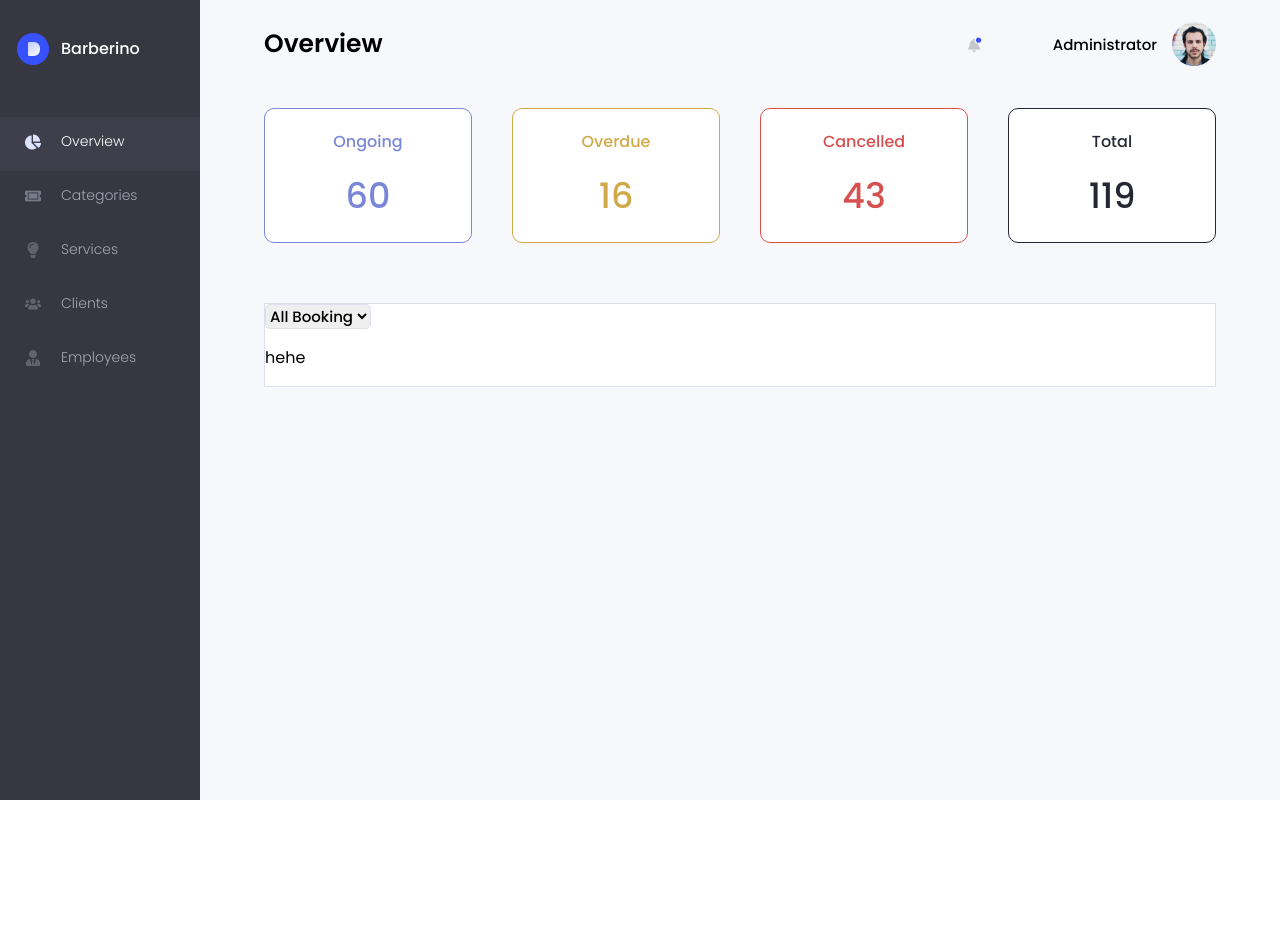
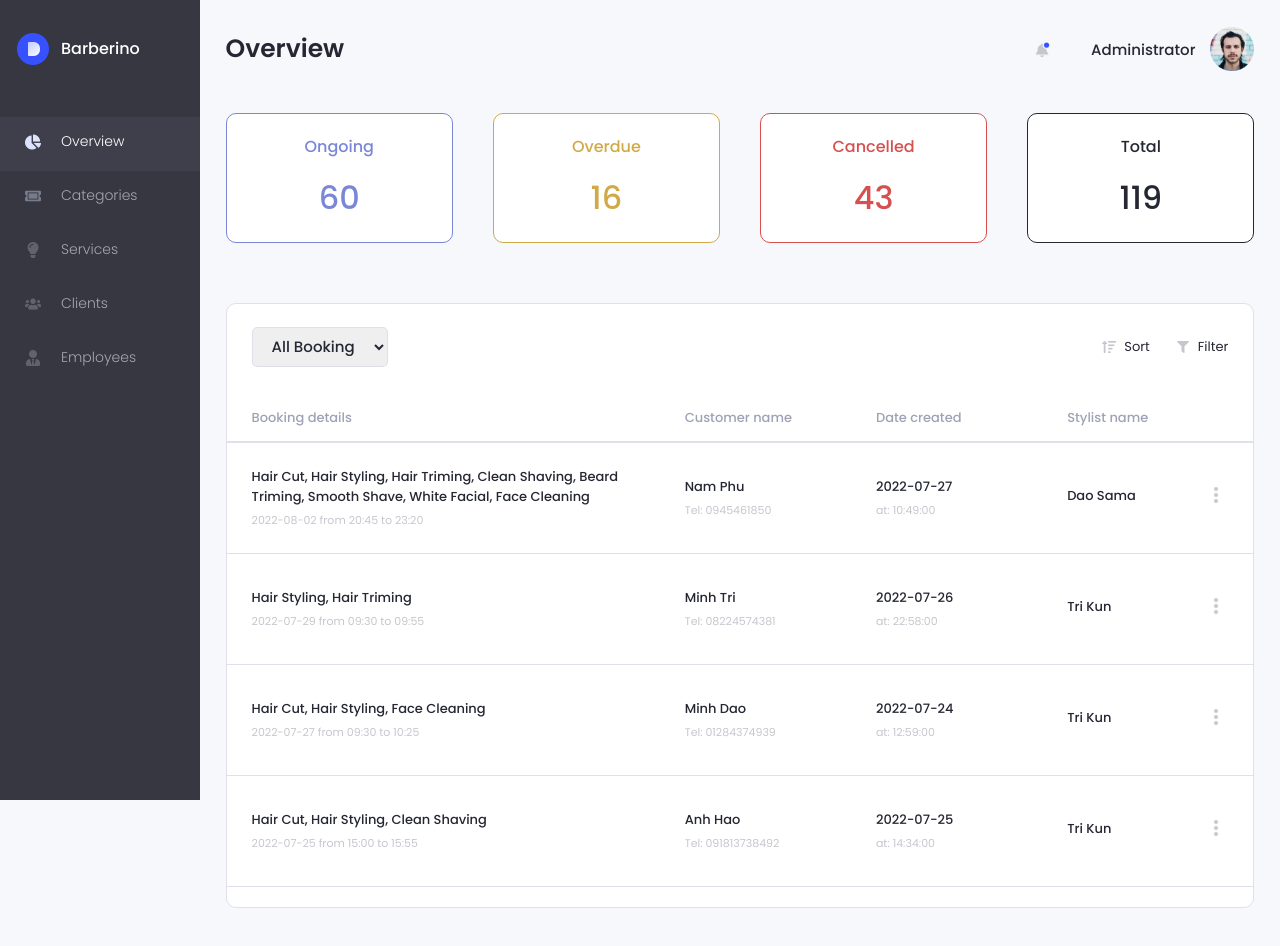
Before and after one commit to ITEC-Group-DPT/barberino_fe, a React (Create React App) app: page /admin in a window 1280 px wide. Shown: the top 946 px of the page. Before the commit the page ends 800 px from the top, so only its background shows below. Built offline with nearby package versions, Linux system fonts and the light colour scheme.

Commit message:
added booking list

```diff
--- a/src/_library.scss
+++ b/src/_library.scss
@@ -1,4 +1,5 @@
 $orange: #ffc009 !default;
+$black: #252733 !default;
 
 /// Block Element
 @mixin element($element) {
@@ -6,9 +7,10 @@ $orange: #ffc009 !default;
     @content;
   }
 }
+
 /// Block Modifier
 @mixin modifier($modifier) {
   &--#{$modifier} {
     @content;
   }
-} ;
+}
--- /dev/null
+++ b/src/component/bookingItem/bookingItem.jsx
@@ -0,0 +1,62 @@
+import React from "react";
+import "./bookingItem.scss";
+import { moreIc } from "constants/icon";
+
+const BookingItem = ({
+  id,
+  services,
+  startDate,
+  endDate,
+  cusName,
+  phoneNum,
+  dateCreated,
+  stylist,
+  status,
+}) => {
+  const duration = `${startDate.slice(0, 10)} from ${startDate.slice(
+    10,
+    -3
+  )} to ${endDate.slice(10, -3)}`;
+
+  let servicesText = "";
+  services.forEach((serv) => {
+    servicesText += `${serv}, `;
+  });
+  servicesText = servicesText.slice(0, -2);
+
+  const date = dateCreated.split(" ");
+
+  return (
+    <div className="bookIt">
+      <div className="bookIt__col">
+        <div>
+          <p className="boldText">{servicesText}</p>
+          <p className="blurText">{duration}</p>
+        </div>
+      </div>
+
+      <div className="bookIt__col">
+        <div>
+          <p className="boldText">{cusName}</p>
+          <p className="blurText">{`Tel: ${phoneNum}`}</p>
+        </div>
+      </div>
+
+      <div className="bookIt__col">
+        <div>
+          <p className="boldText">{date[0]}</p>
+          <p className="blurText">{`at: ${date[1]}`}</p>
+        </div>
+      </div>
+
+      <div className="bookIt__col bookIt__col--last">
+        <p className="boldText boldText--last">{stylist}</p>
+        <button className="moreBtn" type="button">
+          <img className="img img--24" src={moreIc} alt="moreBth" />
+        </button>
+      </div>
+    </div>
+  );
+};
+
+export default BookingItem;
--- /dev/null
+++ b/src/component/bookingItem/bookingItem.scss
@@ -0,0 +1,51 @@
+@import "../../library";
+
+.bookIt {
+  display: grid;
+  grid-template-columns: 2.5fr 1fr 1fr 1fr;
+  column-gap: 30px;
+  padding: 0 25px;
+  height: 110px;
+
+  @include element("col") {
+    display: flex;
+    align-items: center;
+
+    @include modifier("last") {
+        justify-content: space-between;
+    }
+  }
+}
+
+.lineBreak {
+  border: none;
+  height: 1px;
+  background: #dfe0eb;
+  margin: 0;
+}
+
+.boldText {
+  font-size: 13px;
+  font-weight: 500;
+  color: $black;
+  margin: 0 0 5px 0;
+
+  @include modifier("last") {
+    align-self: center;
+  }
+}
+
+.blurText {
+  font-size: 11px;
+  color: #c5c7cd;
+  margin: 0;
+}
+
+.moreBtn {
+  background: none;
+  border: none;
+  cursor: pointer;
+  height: fit-content;
+  align-self: center;
+  padding: 0vh;
+}
--- a/src/component/leftNav/leftNav.scss
+++ b/src/component/leftNav/leftNav.scss
@@ -1,7 +1,7 @@
 @import "../../library";
 
 .nav {
-  position: absolute;
+  position: fixed;
   left: 0;
   top: 0;
   background: #363740;
--- a/src/component/statBox/statBox.scss
+++ b/src/component/statBox/statBox.scss
@@ -14,7 +14,7 @@
 
     @include element("value") {
         text-align: center;
-        font-size: 35px;
+        font-size: 32px;
         font-weight: 500;
         margin: 0
     }
--- a/src/layout/dashboard/dashboard.scss
+++ b/src/layout/dashboard/dashboard.scss
@@ -2,12 +2,12 @@
 
 .main {
   background: #f7f8fc;
-  height: 100vh;
+  min-height: 100vh;
 }
 
 .dashboard {
   margin-left: 200px;
-  padding: 0px 5%;
+  padding: 5px 2% 50px 2%;
 
   @include element("header") {
     display: flex;
@@ -17,6 +17,7 @@
     @include element("title") {
       font-size: 25px;
       font-weight: 600;
+      color: $black;
     }
   }
 
@@ -30,6 +31,8 @@
   @include element("booking") {
     background: white;
     border: 1.5px #dfe0eb solid;
+    border-radius: 10px;
+    padding: 20px 0;
   }
 }
 
@@ -38,23 +41,74 @@
 
   @include element("user") {
     display: flex;
-    margin-left: 70px;
+    margin-left: 40px;
 
     @include element("name") {
       align-self: center;
       font-size: 15px;
       font-weight: 500;
       margin-right: 15px;
+      color: $black;
     }
   }
 }
 
 .menu {
+  display: flex;
+  justify-content: space-between;
+  padding: 0px 25px;
+
   @include element("status") {
     border-radius: 5px;
     border: 1.5px #dfe0eb solid;
     font-size: 15px;
     font-weight: 500;
+    padding: 0px 15px;
+    color: $black;
+    height: 40px;
+    align-self: center;
+    cursor: pointer;
+
+    &:focus-visible {
+      outline: 0;
+    }
+  }
+
+  @include element("filter") {
+    display: flex;
+
+    @include element("btn") {
+      display: flex;
+      margin-left: 25px;
+      cursor: pointer;
+
+      @include element("name") {
+        margin-left: 7px;
+        font-size: 13px;
+        color: $black;
+      }
+    }
+  }
+}
+
+.list {
+  margin-top: 25px;
+
+  @include element("title") {
+    display: grid;
+    grid-template-columns: 2.5fr 1fr 1fr 1fr;
+    column-gap: 30px;
+    padding: 0 25px;
+
+    @include element("name") {
+      color: #9FA2B4;
+      font-size: 13px;
+      font-weight: 500;
+    }
+  }
+
+  @include element("content") {
+
   }
 }
 
@@ -74,3 +128,14 @@
     width: 44px;
   }
 }
+
+.line {
+  border: none;
+  height: 2px;
+  background: #dfe0eb;
+  margin: 0;
+
+  @include modifier("thin") {
+    height: 1px;
+  }
+}
--- a/src/layout/dashboard/index.jsx
+++ b/src/layout/dashboard/index.jsx
@@ -2,7 +2,8 @@ import React, { useState, useEffect } from "react";
 import "./dashboard.scss";
 import LeftNav from "component/leftNav/leftNav";
 import StatBox from "component/statBox/statBox";
-import { notiIc, avatarIc } from "constants/icon";
+import BookingItem from "component/bookingItem/bookingItem";
+import { notiIc, avatarIc, sortIc, filterIc } from "constants/icon";
 
 const statistic = [
   {
@@ -24,14 +25,77 @@ const statistic = [
   },
 ];
 
+const bookingList = [
+  {
+    id: 92,
+    cusName: "Nam Phu",
+    phoneNum: "0945461850",
+    dateCreated: "2022-07-27 10:49:00",
+    startDate: "2022-08-02 20:45:00",
+    endDate: "2022-08-02 23:20:00",
+    empName: "Dao Sama",
+    status: "ongoing",
+    services: [
+      "Hair Cut",
+      "Hair Styling",
+      "Hair Triming",
+      "Clean Shaving",
+      "Beard Triming",
+      "Smooth Shave",
+      "White Facial",
+      "Face Cleaning",
+    ],
+  },
+  {
+    id: "91",
+    cusName: "Minh Tri",
+    phoneNum: "08224574381",
+    dateCreated: "2022-07-26 22:58:00",
+    startDate: "2022-07-29 09:30:00",
+    endDate: "2022-07-29 09:55:00",
+    empName: "Tri Kun",
+    status: "ongoing",
+    services: ["Hair Styling", "Hair Triming"],
+  },
+  {
+    id: "85",
+    cusName: "Minh Dao",
+    phoneNum: "01284374939",
+    dateCreated: "2022-07-24 12:59:00",
+    startDate: "2022-07-27 09:30:00",
+    endDate: "2022-07-27 10:25:00",
+    empName: "Tri Kun",
+    status: "overdue",
+    services: ["Hair Cut", "Hair Styling", "Face Cleaning"],
+  },
+  {
+    id: "90",
+    cusName: "Anh Hao",
+    phoneNum: "091813738492",
+    dateCreated: "2022-07-25 14:34:00",
+    startDate: "2022-07-25 15:00:00",
+    endDate: "2022-07-25 15:55:00",
+    empName: "Tri Kun",
+    status: "cancelled",
+    services: ["Hair Cut", "Hair Styling", "Clean Shaving"],
+  },
+];
+
 const statusList = ["All Booking", "Ongoing", "Overdue", "Cancelled"];
+const titleList = [
+  "Booking details",
+  "Customer name",
+  "Date created",
+  "Stylist name",
+];
 
 const Dashboard = () => {
   const [stats, setStats] = useState([]);
   const [selStatus, setSelStatus] = useState(statusList[0]);
+  const [bookings, setBookings] = useState([]);
 
   useEffect(() => {
-    // call api here
+    // call init api here
 
     setStats(statistic);
   }, []);
@@ -56,7 +120,11 @@ const Dashboard = () => {
 
             <div className="control__user">
               <p className="control__user__name">Administrator</p>
-              <img className="img img--44" src={avatarIc} alt="avatar" />
+              <img
+                className="img img--44"
+                src={avatarIc}
+                alt="avatar"
+              />
             </div>
           </div>
         </div>
@@ -64,7 +132,11 @@ const Dashboard = () => {
         <div className="dashboard__statistic">
           {stats &&
             stats.map((stat) => (
-              <StatBox title={stat.title} value={stat.value} />
+              <StatBox
+                key={stat.title}
+                title={stat.title}
+                value={stat.value}
+              />
             ))}
         </div>
 
@@ -82,8 +154,56 @@ const Dashboard = () => {
                 </option>
               ))}
             </select>
+
             <div className="menu__filter">
-              <p>hehe</p>
+              <div className="menu__filter__btn">
+                <img
+                  className="img img--16"
+                  src={sortIc}
+                  alt="noti"
+                />
+                <p className="menu__filter__btn__name">Sort</p>
+              </div>
+
+              <div className="menu__filter__btn">
+                <img
+                  className="img img--16"
+                  src={filterIc}
+                  alt="noti"
+                />
+                <p className="menu__filter__btn__name">Filter</p>
+              </div>
+            </div>
+          </div>
+
+          <div className="list">
+            <div className="list__title">
+              {titleList.map((title) => (
+                <p key={title} className="list__title__name">{title}</p>
+              ))}
+            </div>
+
+            <hr className="line" />
+
+            <div className="list__content">
+              {bookingList.map((booking) => (
+                <>
+                  <BookingItem
+                    key={booking.id}
+                    id={booking.id}
+                    services={booking.services}
+                    startDate={booking.startDate}
+                    endDate={booking.endDate}
+                    cusName={booking.cusName}
+                    phoneNum={booking.phoneNum}
+                    dateCreated={booking.dateCreated}
+                    stylist={booking.empName}
+                    status={booking.status}
+                  />
+
+                  <hr className="line line--thin" />
+                </>
+              ))}
             </div>
           </div>
         </div>
```
